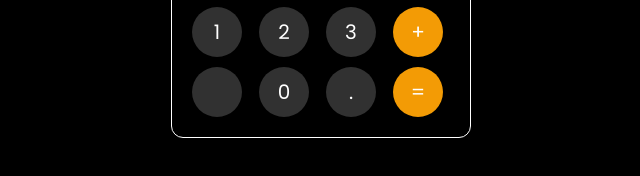
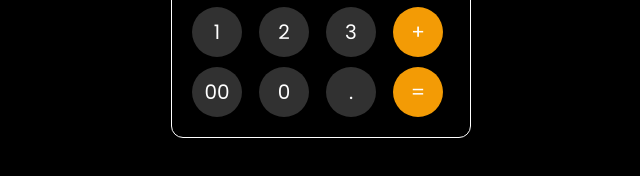
Before and after one commit to Romuald01/calculator, a plain HTML site: page index.html in a window 1280 px wide. Shown: the part 468-644 px from the top of the page, 319-959 px from the left. Drawn offline with Linux system fonts and the light colour scheme.

Commit message:
updating calculator

```diff
--- a/index.html
+++ b/index.html
@@ -33,7 +33,7 @@
         <button class="light_black" data-value="3">3</button>
         <button class="operator yellow" data-value="+">+</button>
 
-        <button class="light_black" data-value="00"></button>
+        <button class="light_black" data-value="00">00</button>
         <button class="light_black zero" data-value="0">0</button>
         <button class="light_black" data-value=".">.</button>
         <button class="operator yellow" data-value="=">=</button>
```
